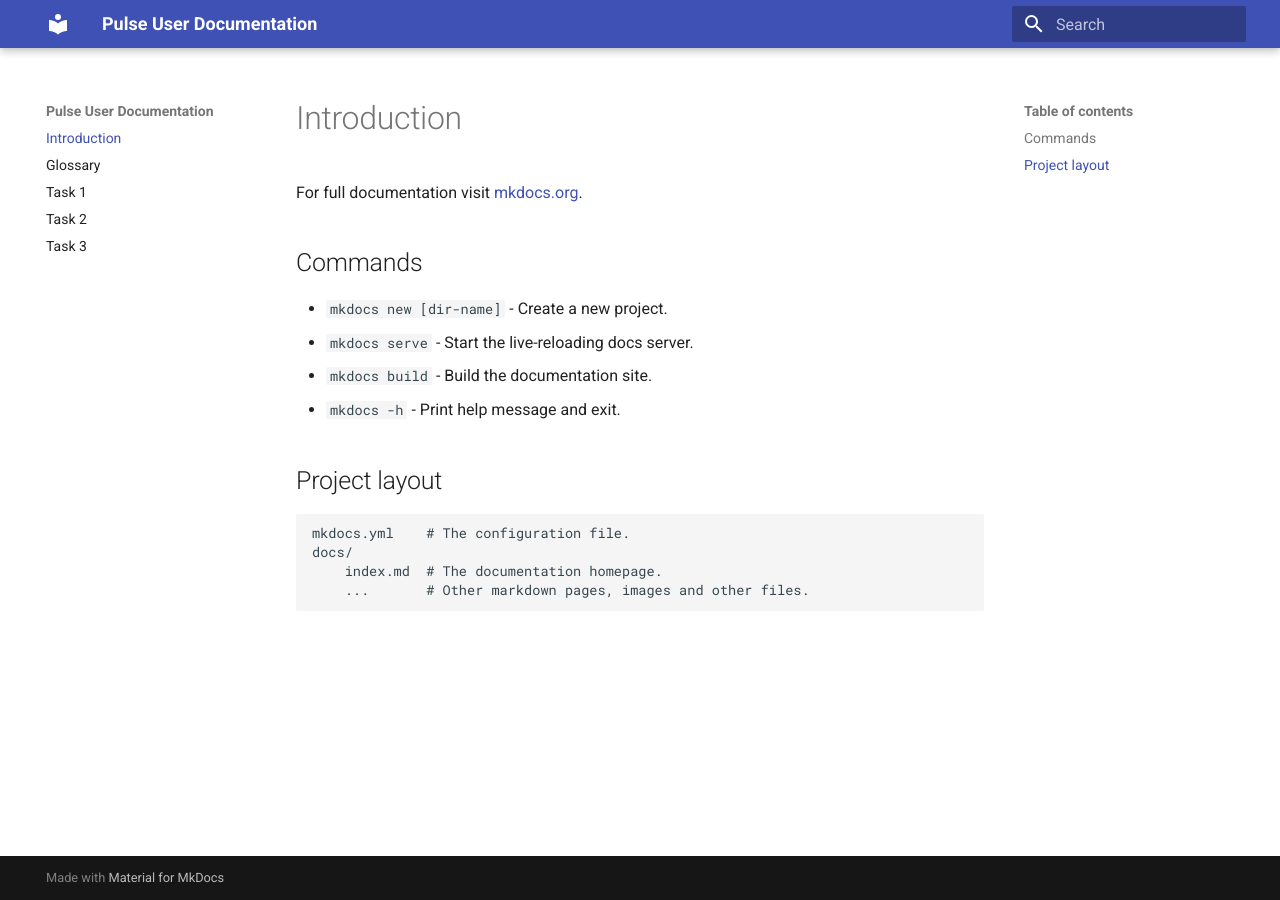
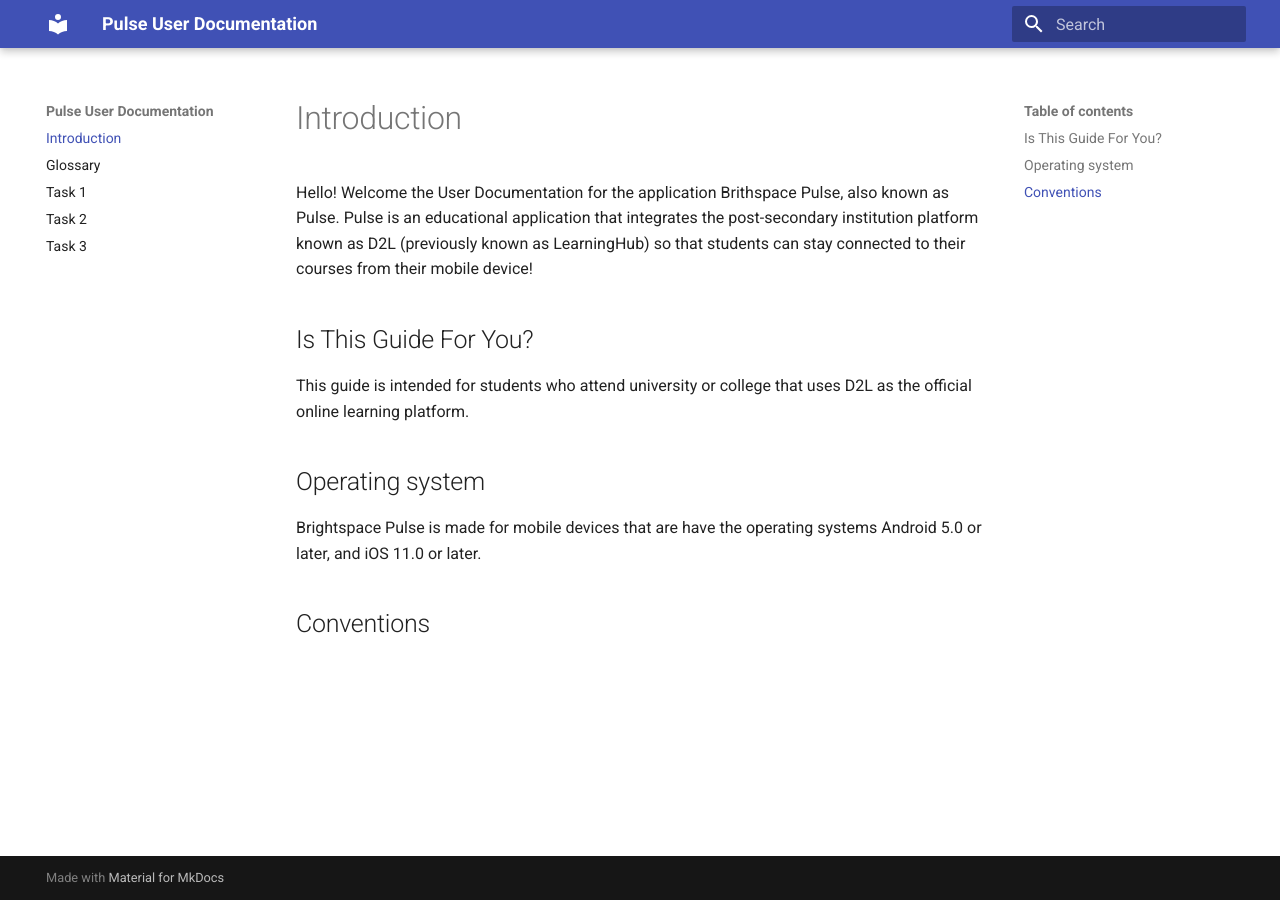
Before and after one commit to jaason-shi/learning-hub-user-documentation, an MkDocs documentation site: the page built from docs/index.md, in a window 1280 px wide. Built offline with MkDocs 1.6.1 and Material for MkDocs 9.7.7, drawn with Linux system fonts in a browser that asks for light colours.

Commit message:
create the introduction section

```diff
--- a/docs/index.md
+++ b/docs/index.md
@@ -1,17 +1,11 @@
 # Introduction
 
-For full documentation visit [mkdocs.org](https://www.mkdocs.org).
+Hello! Welcome the User Documentation for the application Brithspace Pulse, also known as Pulse. Pulse is an educational application that integrates the post-secondary institution platform known as D2L (previously known as LearningHub) so that students can stay connected to their courses from their mobile device!
 
-## Commands
+## Is This Guide For You?
+This guide is intended for students who attend university or college that uses D2L as the official online learning platform.
 
-* `mkdocs new [dir-name]` - Create a new project.
-* `mkdocs serve` - Start the live-reloading docs server.
-* `mkdocs build` - Build the documentation site.
-* `mkdocs -h` - Print help message and exit.
+##  Operating system
+Brightspace Pulse is made for mobile devices that are have the operating systems Android 5.0 or later, and iOS 11.0 or later.
 
-## Project layout
-
-    mkdocs.yml    # The configuration file.
-    docs/
-        index.md  # The documentation homepage.
-        ...       # Other markdown pages, images and other files.
+## Conventions
```
